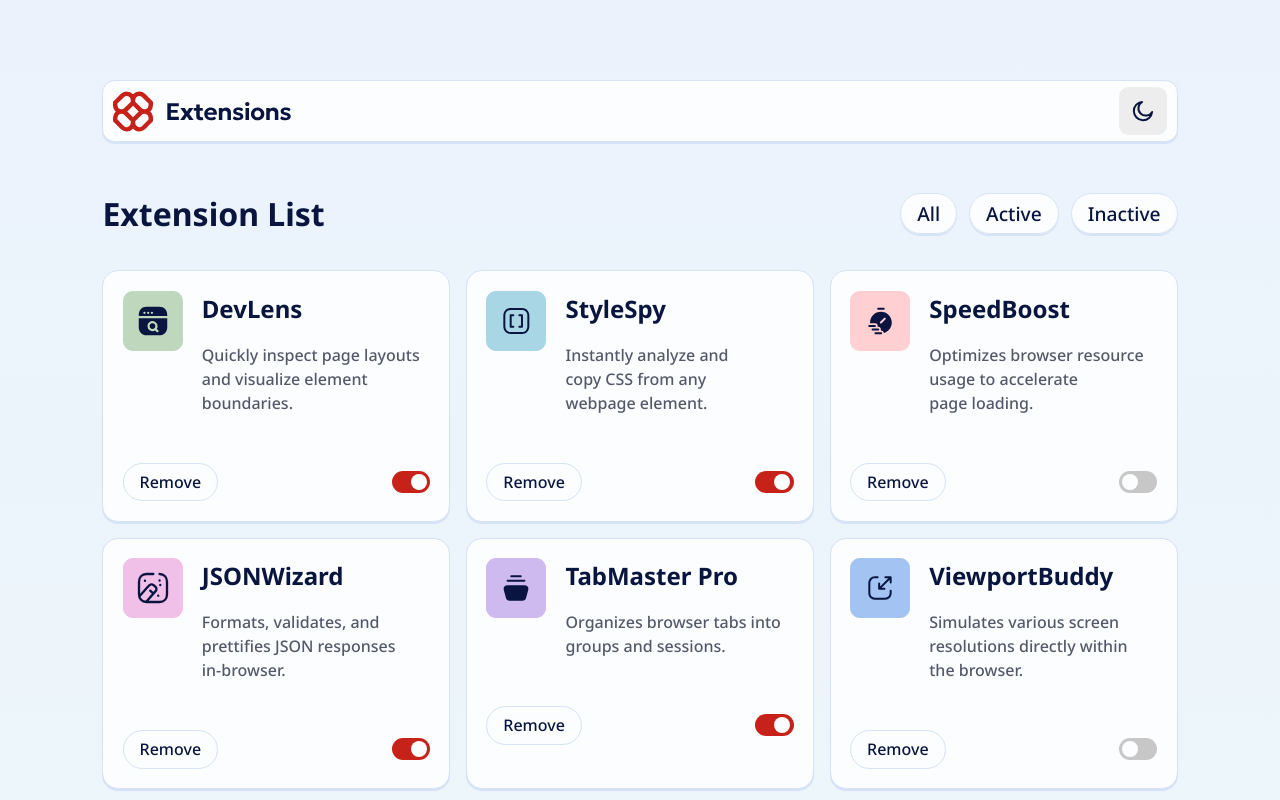
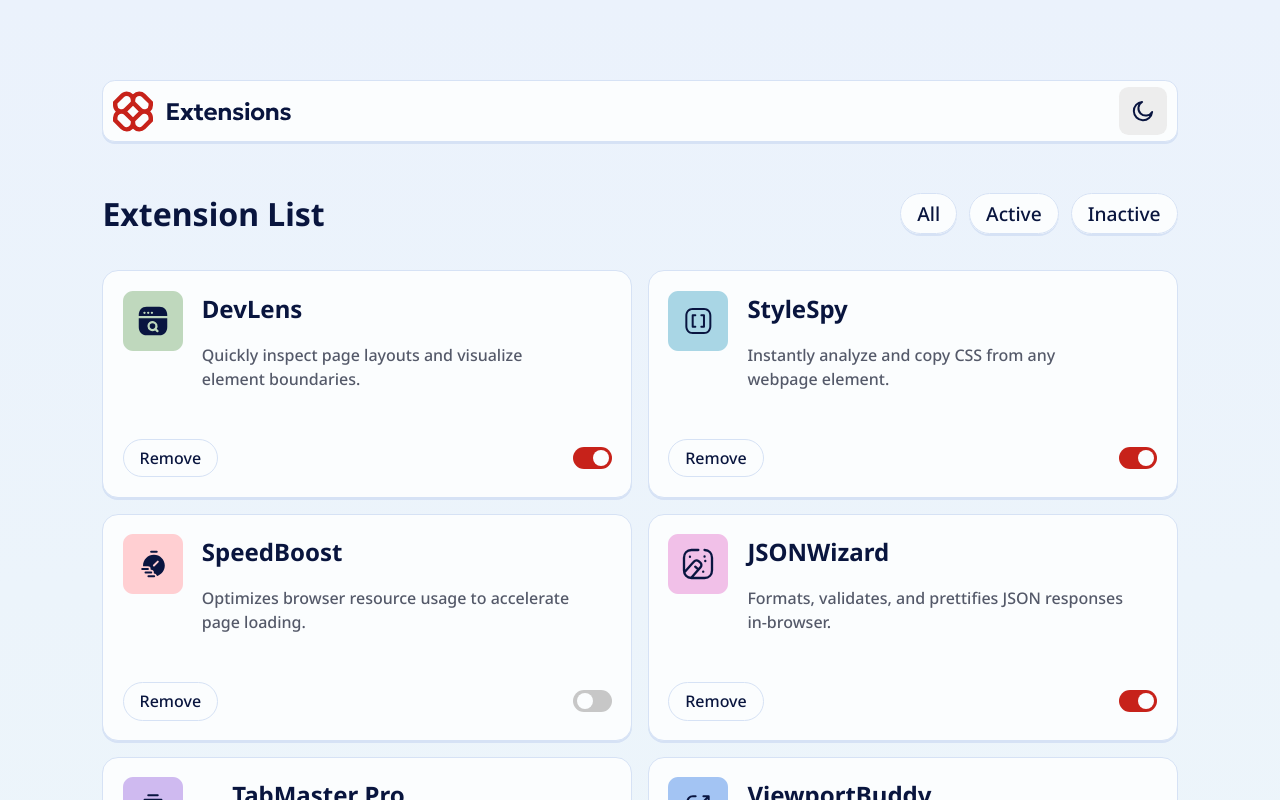
Before and after one commit to gilotin/-Frontend-Mentor-Browser-extension-manager-UI, a React (Vite) app in the folder Browser extension menager UI/: page / in a window 1280 px wide. Shown: the top 800 px of the page. Built offline with nearby package versions, Linux system fonts and the light colour scheme.

Commit message:
fix: Some CSS adjustments

```diff
--- a/Browser extension menager UI/src/App.css
+++ b/Browser extension menager UI/src/App.css
@@ -81,7 +81,7 @@
     color: var(--font-main-color);
     background: var(--app-background-color-theme);
     font-family: "Noto Sans", sans-serif;
-    padding: 5rem clamp(.6rem, 8vw, 7rem);
+    padding: 5rem clamp(.6rem, 8vw, 10rem);
     min-height: 100dvh;
 }
 
@@ -236,11 +236,11 @@
 .grid-container {
     display: grid;
     gap: 1rem;
-    grid-template-columns: repeat(auto-fit, minmax(330px, 1fr));
+    grid-template-columns: repeat(auto-fit, minmax(360px, 1fr));
 
 }
 
-@container (width < 370px) {
+@container (width < 876px) {
     .grid-container {
         grid-template-columns: repeat(auto-fit, minmax(290px, 1fr));
     }
```
